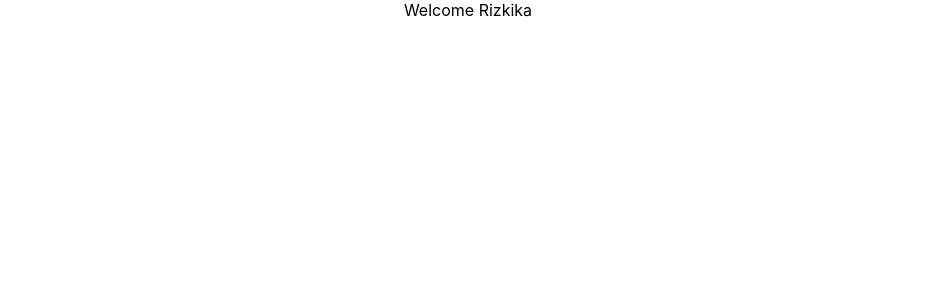
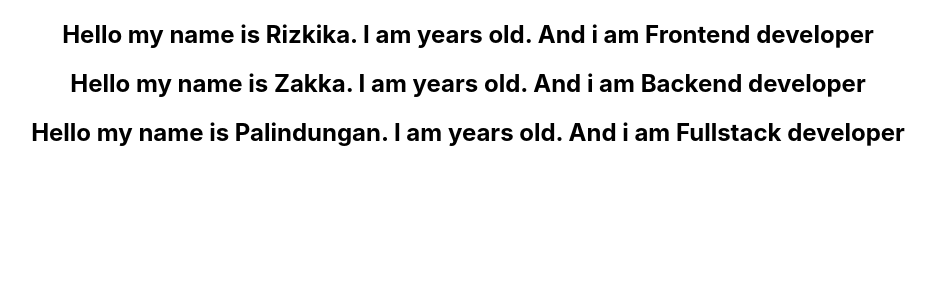
Before and after one commit to palindungan/animal-hospital, a React (Create React App) app in the folder development/react/hello-world/: page / in a window 1280 px wide. Shown: the top 300 px of the page, without its empty margins (172-1108 px from the left). Built offline with nearby package versions, Linux system fonts and the light colour scheme.

Commit message:
liest and keys

```diff
--- a/development/react/hello-world/src/App.js
+++ b/development/react/hello-world/src/App.js
@@ -11,6 +11,7 @@ import ClassClick from "./components/ClassClick";
 import EventBind from "./components/EventBind";
 import ParentComponent from "./components/ParentComponent";
 import UserGreeting from "./components/UserGreeting";
+import NameList from "./components/NameList";
 
 function App() {
   return (
@@ -40,7 +41,9 @@ function App() {
 
       {/* <ParentComponent></ParentComponent> */}
 
-      <UserGreeting></UserGreeting>
+      {/* <UserGreeting></UserGreeting> */}
+
+      <NameList></NameList>
     </div>
   );
 }
--- /dev/null
+++ b/development/react/hello-world/src/components/NameList.js
@@ -0,0 +1,28 @@
+import React from "react";
+import Person from "./Person";
+
+function NameList() {
+  const persons = [
+    {
+      id: 1,
+      name: "Rizkika",
+      skill: "Frontend",
+    },
+    {
+      id: 2,
+      name: "Zakka",
+      skill: "Backend",
+    },
+    {
+      id: 3,
+      name: "Palindungan",
+      skill: "Fullstack",
+    },
+  ];
+  const personList = persons.map((person) => (
+    <Person key={person.id} person={person}></Person>
+  ));
+  return <div>{personList}</div>;
+}
+
+export default NameList;
--- /dev/null
+++ b/development/react/hello-world/src/components/Person.js
@@ -0,0 +1,14 @@
+import React from "react";
+
+function Person({ person }) {
+  return (
+    <div>
+      <h2>
+        Hello my name is {person.name}. I am {person.age} years old. And i am{" "}
+        {person.skill} developer
+      </h2>
+    </div>
+  );
+}
+
+export default Person;
```
